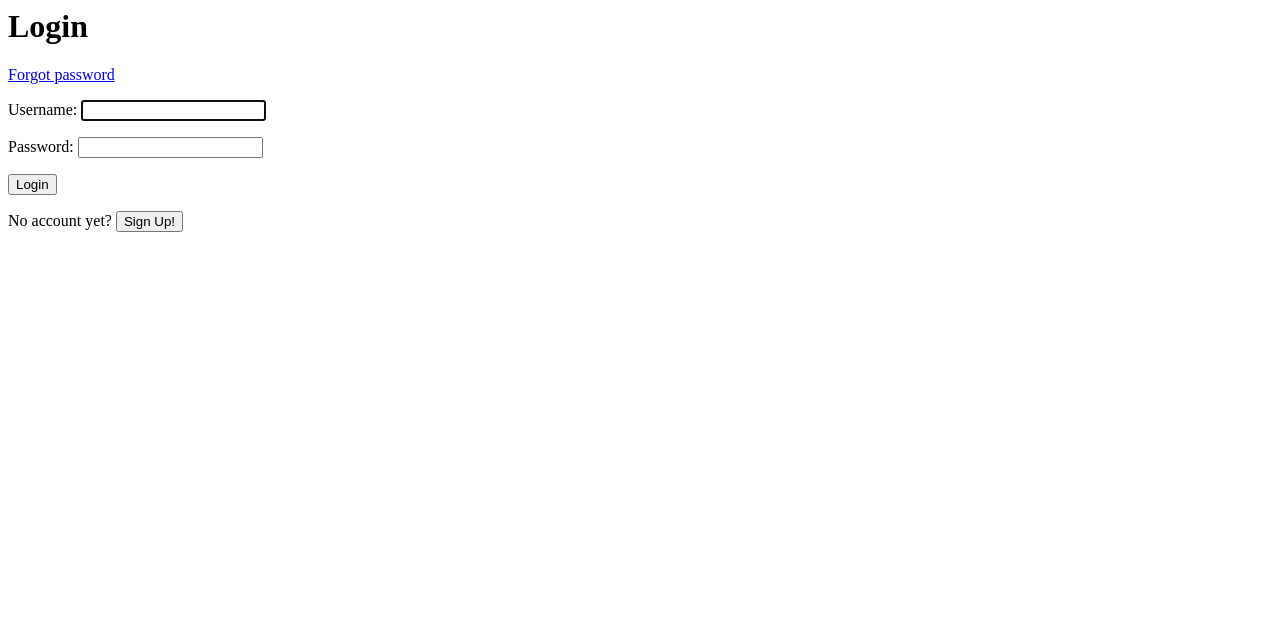
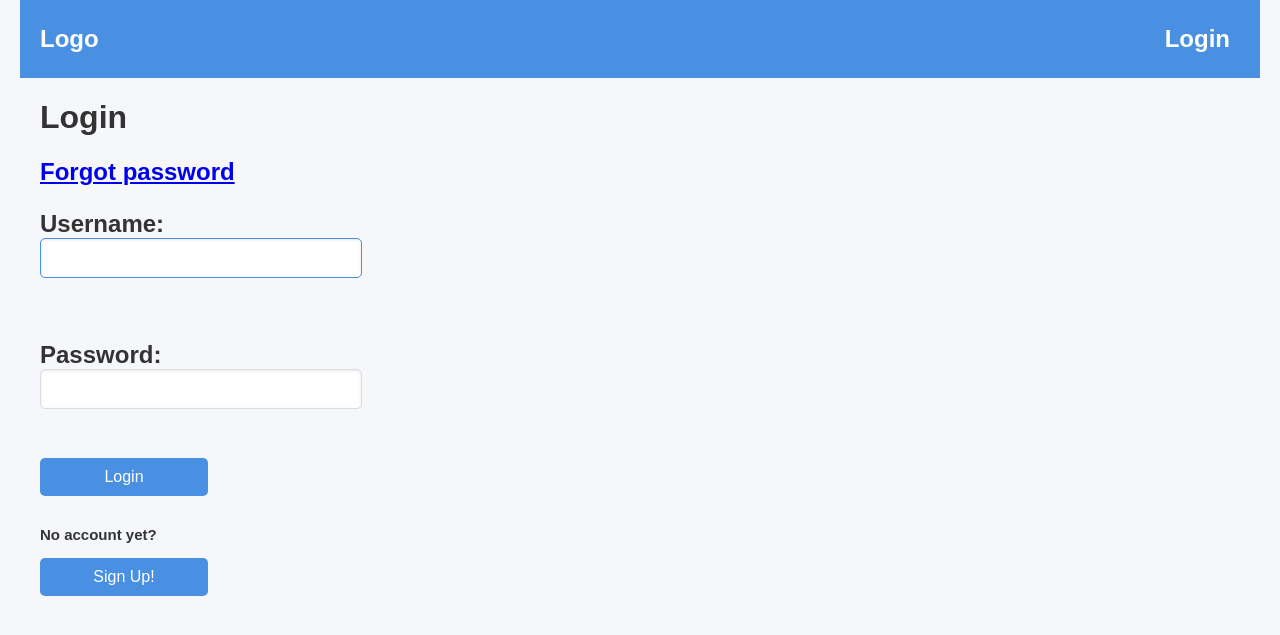
Before and after one commit to NxKuma/StatesSpaces_6QL, a Django app: page /accounts/login/ in a window 1280 px wide. Shown: the top 635 px of the page. Run offline with Django 4.2, Linux system fonts and the light colour scheme.

Commit message:
Minor changes

```diff
--- a/stateSpaces/reservations/forms.py
+++ b/stateSpaces/reservations/forms.py
@@ -13,7 +13,6 @@ class ReserveForm(forms.ModelForm):
     def is_valid(self):
         valid = super().is_valid()
 
-        # Double Check: Ensure both dates are valid before comparison
         if hasattr(self, 'cleaned_data') and valid:
             start_date = self.cleaned_data.get('date_start')
             end_date = self.cleaned_data.get('date_end')
@@ -22,7 +21,6 @@ class ReserveForm(forms.ModelForm):
                     self.add_error('date_end', 'End date must be greater than start date')
                     valid = False
             else:
-                # If any of the dates are missing, add an error
                 if not start_date:
                     self.add_error('date_start', 'Start date is required')
                 if not end_date:
--- a/stateSpaces/static/css/main.css
+++ b/stateSpaces/static/css/main.css
@@ -16,6 +16,12 @@ body {
     border-radius: 8px;
     font-weight: normal;
     font-size: 18px; /* Adjust the font size as needed */
+}
+
+#subtext {
+    font-size: 15px;
+    margin-top: 30px;
+    margin-bottom: -10px;
 }
 
 /* Header Styles */
@@ -183,3 +189,26 @@ textarea {
 #content {
     margin: 0 20px; /* Add side margins to the content */
 }
+
+/* Logo styles */
+.logo a {
+    font-size: 24px;
+    color: #fff;
+    font-weight: bold;
+    text-decoration: none;
+}
+
+/* Logout button styles */
+.logout-btn {
+    font-size: 24px; /* Same as the logo font size */
+    color: #fff; /* Match the logo color */
+    font-weight: bold;
+    text-decoration: none; /* Remove underline */
+    cursor: pointer; /* Change cursor to pointer */
+    padding: 10px; /* Optional: Add padding to the button */
+}
+
+/* Optional: Add hover effects */
+.logout-btn:hover {
+    color: #ffd700; /* Optional: change color on hover */
+}
--- a/stateSpaces/templates/base.html
+++ b/stateSpaces/templates/base.html
@@ -9,11 +9,10 @@
     </head>
 
     <body>
-        <!-- Navigation Header -->
         <header>
             <div class="nav-container">
                 <div class="logo">
-                    <a href="{% url 'home' %}">Logo</a> <!-- Adjust the logo link accordingly -->
+                    <a href="{% url 'home' %}">Logo</a>
                 </div>
 
                 {% block user_authentication %}
@@ -21,11 +20,12 @@
                         <div class="user-info">
                             <form action="{% url 'logout' %}" method="POST">
                                 {% csrf_token %}
-                                <button type="submit" class="btn">Logout</button>
+                                <!-- Style the logout link the same as the logo -->
+                                <a href="javascript:void(0);" class="logout-btn" onclick="this.closest('form').submit();">Logout</a>
                             </form>
                         </div>
                     {% else %}
-                        <a href="{% url 'login' %}" class="btn">Login</a>
+                        <a href="{% url 'login' %}" class="logout-btn">Login</a>
                     {% endif %}
                 {% endblock %}
             </div>
--- a/stateSpaces/templates/homepage/homepage.html
+++ b/stateSpaces/templates/homepage/homepage.html
@@ -5,7 +5,7 @@
 {% endblock %}
 
 {% block page_heading %}
-    Welcome to State Spaces!
+    Welcome to State Spaces, {{ request.user.username }}!
 {% endblock %}
 
 {% block content %}
--- a/stateSpaces/templates/registration/login.html
+++ b/stateSpaces/templates/registration/login.html
@@ -1,15 +1,26 @@
-<h1>Login</h1>
+{% extends 'base.html' %}
+
+{% block title %}
+    Login
+{% endblock %}
+
+{% block page_heading %}
+    Login
+{% endblock %}
+
+{% block content %}
     <a href="{% url 'password_reset' %}">Forgot password</a>
 
     <form method="POST">
         {% csrf_token %}
         {{ form.as_p }}
-    <button type="submit">Login</button>
+        <button type="submit" class="btn">Login</button>
     </form>
 
     <form method="POST">
-    <p>No account yet?
+        <p id="subtext">No account yet?</p>
         <a href="{% url 'user_management:register' %}">
-       <button type="button">Sign Up!</button>
-    </a></p>
+           <button type="button" class="btn">Sign Up!</button>
+        </a>
     </form>
+{% endblock %}
```
Lines whose indentation alone changed are shown as unchanged.
